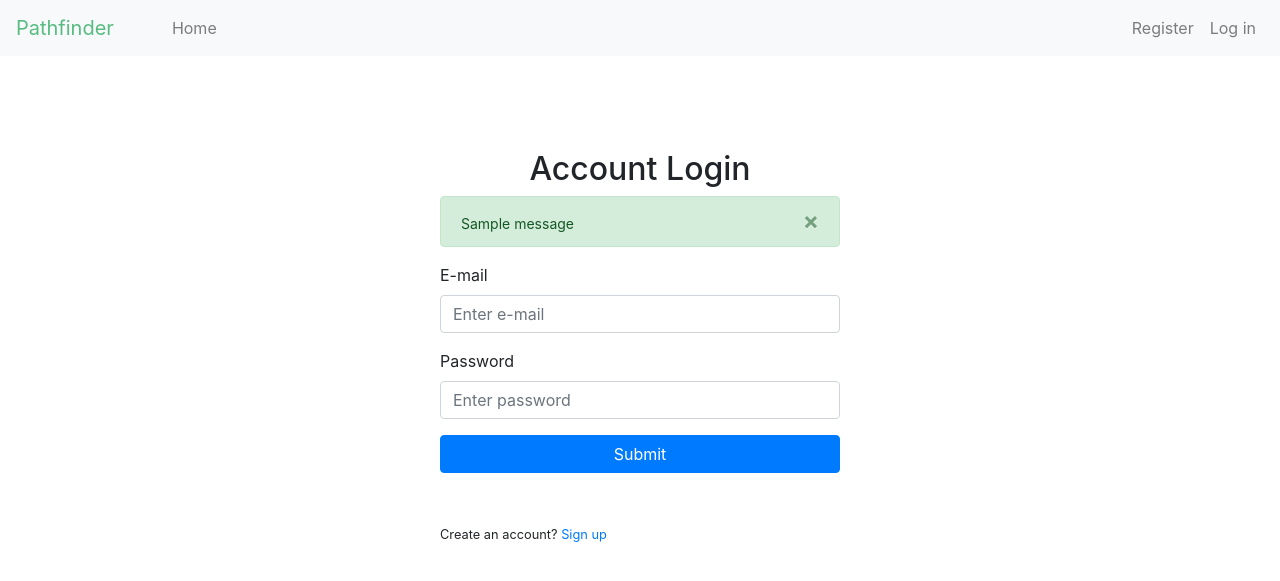
After one commit to jellebaele/pathfinder, a Flask app: page /login in a window 1280 px wide. The commit adds this page. Shown: the top 581 px of the page. Run offline with Flask 2, Linux system fonts and the light colour scheme; tables that the repository leaves empty hold one stand-in row (values such as "Sample post"); one stand-in notice (Sample message) is shown; some libraries are stand-ins or nearby versions.

Commit message:
Added basic user login

```diff
--- a/server.py
+++ b/server.py
@@ -1,15 +1,24 @@
-from flask import Flask, render_template, request, abort, jsonify
+from flask import Flask, render_template, request, abort, jsonify, flash, redirect, session, url_for
+from flask_login import LoginManager, UserMixin, login_user, logout_user, login_required
 from flask_marshmallow import Marshmallow
 from flask_sqlalchemy import SQLAlchemy
 from datetime import datetime
+from werkzeug.security import generate_password_hash, check_password_hash
+from wtforms import Form, StringField, PasswordField, validators
+from functools import wraps
 
 # Init flask
 app = Flask(__name__)
 # Init database
 app.config['SQLALCHEMY_DATABASE_URI'] = 'sqlite:///mydb.db'
+app.config['SECRET_KEY'] = 'thisisasecretkey#1234'
 
 # create database
 db = SQLAlchemy(app)
+# Create an instance of LoginManager
+login_manager = LoginManager(app)
+login_manager.init_app(app)
+login_manager.login_view = "login"
 # Serialize objects and models: marshmallow
 ma = Marshmallow(app)
 
@@ -19,6 +28,44 @@ ma = Marshmallow(app)
 #   - Deserialize input data to app-level objects.
 #   - Serialize app-level objects to primitive Python types.
 #     The serialized objects can then be rendered to standard formats such as JSON for use in an HTTP API.
+
+
+def set_password(_password):
+    return generate_password_hash(_password)
+
+
+class User(db.Model, UserMixin):
+    __tablename__ = 'users'
+    id = db.Column(db.Integer, primary_key=True)
+    mail = db.Column(db.String(50), nullable=False, unique=True)
+    first_name = db.Column(db.String(50), nullable=False)
+    last_name = db.Column(db.String(50), nullable=False)
+    password = db.Column(db.String(255), nullable=False, server_default='')
+    active = db.Column(db.Boolean(), nullable=False, server_default='0')
+
+    # Define the relationship to Role via UserRoles
+    roles = db.relationship('Role', secondary='user_roles', backref='users', lazy=True)
+
+    # layouts = db.relationship('Layouts', backref="users")
+
+    def check_password(self, _password):
+        return check_password_hash(self.password, _password)
+
+
+# Define the Role data-model
+class Role(db.Model):
+    __tablename__ = 'roles'
+    id = db.Column(db.Integer(), primary_key=True)
+    name = db.Column(db.String(50), unique=True)
+
+
+# Define the UserRoles association table
+class UserRoles(db.Model):
+    __tablename__ = 'user_roles'
+    id = db.Column(db.Integer(), primary_key=True)
+    user_id = db.Column(db.Integer(), db.ForeignKey('users.id', ondelete='CASCADE'))
+    role_id = db.Column(db.Integer(), db.ForeignKey('roles.id', ondelete='CASCADE'))
+
 
 # Create model to store all elements of the layouts
 class LayoutModel(db.Model):
@@ -38,6 +85,56 @@ class LayoutModel(db.Model):
 class LayoutSchema(ma.SQLAlchemyAutoSchema):
     class Meta:
         model = LayoutModel
+
+
+@login_manager.user_loader
+def load_user(user_id):
+    return User.query.get(int(user_id))
+
+
+@login_manager.unauthorized_handler
+def unauthorized():
+    flash("You need to login to access this page", "warning")
+    return redirect('login')
+
+
+def required_roles(*roles):
+    def wrapper(f):
+        @wraps(f)
+        def wrapped(*args, **kwargs):
+            if not is_current_user_role(roles):
+                flash("Unauthorized!", "danger")
+                return redirect(url_for('index'))
+            return f(*args, **kwargs)
+
+        return wrapped
+
+    return wrapper
+
+
+def is_current_user_role(roles):
+    if 'logged_in' in session:
+        user = db.session.query(User).filter(User.mail == session['mail']).first()
+        for role in roles:
+            role = db.session.query(Role).filter(Role.name == role).first()
+            if role is not None and user in role.users:
+                return True
+    return False
+
+
+class RegisterForm(Form):
+    first_name = StringField('First name', [validators.DataRequired(), validators.Length(min=1, max=50)])
+    last_name = StringField('Last name', [validators.DataRequired(), validators.Length(min=1, max=50)])
+    email = StringField('E-mail', [validators.Email()])
+    password = PasswordField('Password', [
+        validators.DataRequired(),
+        validators.EqualTo('confirm', message="Passwords do no match."),
+        validators.Length(min=6, max=50),
+        validators.Regexp(regex='(?=.*[A-Z])(?=.*[a-z])(?=.*[@#$%^&+!=])',
+                          message="Your password must be a combination of at least 6 characters including "
+                                  "at least one uppercase and one special case. Please try again")
+    ])
+    confirm = PasswordField('Confirm password')
 
 
 # create database
@@ -79,11 +176,13 @@ def index():
 
 
 @app.route('/stored')
+@login_required
 def stored():
     return render_template("stored.html")
 
 
 @app.route('/stored/get')
+@login_required
 # Get all layouts stored
 def get_layouts():
     if request.method == 'GET':
@@ -92,6 +191,7 @@ def get_layouts():
 
 
 @app.route('/stored/<int:id>', methods=['GET', 'DELETE', 'PUT'])
+@login_required
 def get_layout(id):
     # Get specific layout
     if request.method == 'GET':
@@ -120,6 +220,7 @@ def get_layout(id):
 
 
 @app.route('/stored/delete', methods=['DELETE'])
+@login_required
 # Deletes the entire database
 def delete_db():
     db.drop_all()
@@ -128,5 +229,74 @@ def delete_db():
     return jsonify({'Test': 'Successful'}), 200
 
 
+@app.route('/login', methods=['GET', 'POST'])
+def login():
+    if request.method == 'POST':
+        mail = request.form['mail']
+        password = request.form['password']
+
+        user = db.session.query(User).filter(User.mail == mail).first()
+
+        if user is not None:
+            if user.check_password(password):
+                session['logged_in'] = True
+                session['mail'] = mail
+
+                login_user(user)
+
+                flash('You are now logged in', "success")
+                return redirect(url_for('index'))
+            else:
+                error = "Invalid login"
+                return render_template("login.html", error=error)
+        else:
+            error = "Username not found"
+            return render_template("login.html", error=error)
+
+    return render_template("login.html")
+
+
+@app.route('/logout')
+def logout():
+    session.clear()
+    logout_user()
+
+    return redirect(url_for('index'))
+
+
+@app.route('/register', methods=['GET', 'POST'])
+def register():
+    form = RegisterForm(request.form)
+    if request.method == 'POST' and form.validate():
+        first_name = form.first_name.data
+        last_name = form.last_name.data
+        email = form.email.data
+        password = form.password.data
+
+        user = User(mail=email, first_name=first_name, last_name=last_name)
+        user.password = set_password(password)
+        role = db.session.query(Role).filter(Role.name == 'member').first()
+
+        if role is not None:
+            user.roles.append(role)
+            try:
+                db.session.add(user)
+                db.session.commit()
+                flash("You are now registered and can log in", "success")
+                return redirect(url_for('login'))
+            except:
+                flash("E-mail address is already in use.", "warning")
+                return redirect(url_for('register'))
+
+        return redirect(render_template('register.html', form=form))
+
+    return render_template('register.html', form=form)
+
+
+@app.route('/admin')
+@required_roles('admin')
+def admin():
+    return "This is the admin page"
+
 if __name__ == '__main__':
     app.run(debug=True)
--- a/static/styles/index_style.css
+++ b/static/styles/index_style.css
@@ -120,7 +120,7 @@
 }
 
 .bi-arrow-left-circle {
-    position: absolute;               /* 2 */
+    position: absolute; /* 2 */
     top: 50%;
     left: 2%;
     transform: translate(0%, -50%);
@@ -131,7 +131,7 @@
 .bi-arrow-right-circle {
     color: #58BC82;
     right: 2%;
-    position: absolute;               /* 2 */
+    position: absolute; /* 2 */
     top: 50%;
     transform: translate(0%, -50%);
     cursor: pointer;
@@ -145,3 +145,38 @@
     transform: translate(-50%, -50%);
     width: 80%;
 }
+
+#container {
+    position: fixed;
+    width: 400px;
+    height: 280px;
+    top: 50%;
+    left: 50%;
+    margin-top: -250px;
+    margin-left: -200px;
+}
+
+#containerRegister {
+    position: fixed;
+    width: 700px;
+    height: 280px;
+    top: 50%;
+    left: 50%;
+    margin-top: -230px;
+    margin-left: -350px;
+}
+
+#idLogin {
+    text-align: center;
+}
+
+#idBtnLogin, #idBtnRegister {
+    display: block;
+    margin-left: auto;
+    margin-right: auto;
+    width: 100%;
+}
+
+.help-inline {
+    color: #fc6A03;
+}
--- /dev/null
+++ b/templates/includes/_messages.html
@@ -0,0 +1,25 @@
+{% with messages = get_flashed_messages(with_categories=true) %}
+{% if messages %}
+{% for category, message in messages %}
+<div class="alert alert-{{ category }} alert-dismissible" style="width: 100%">
+    <a href="#" class="close" data-dismiss="alert" aria-label="close">&times;</a>
+    <div class="mt-1"> {{ message }}</div>
+</div>
+{% endfor %}
+{% endif %}
+{% endwith %}
+
+{% if error %}
+<div class="alert alert-danger alert-dismissible" style="width: 100%">
+    <a href="#" class="close" data-dismiss="alert" aria-label="close">&times;</a>
+    <div class="mt-1">{{error}}</div>
+</div>
+{% endif %}
+
+{% if msg %}
+<div class="alert alert-success alert-dismissible" style="width: 100%">
+    <a href="#" class="close" data-dismiss="alert" aria-label="close">&times;</a>
+    <div class="mt-1">{{msg}}
+    </div>
+</div>
+{% endif %}
--- a/templates/index.html
+++ b/templates/index.html
@@ -40,6 +40,9 @@
 {% block body %}
 <!-- How tho center:
     https://www.w3.org/Style/Examples/007/center.en.html-->
+<div class="container">
+    {% include 'includes/_messages.html' %}
+</div>
 <div class="pop-outer" id="idOuter">
     <div class="pop-inner">
         <h2 style="color: #58BC82; margin-top: 2%">Welcome!</h2>
--- /dev/null
+++ b/templates/login.html
@@ -0,0 +1,31 @@
+{% extends 'template.html' %}
+{% block head %}
+<link rel="stylesheet" href="{{ url_for('static', filename='styles/index_style.css') }}"/>
+{% endblock %}
+{% block body %}
+<div id="container">
+    <h2 id="idLogin">Account Login</h2>
+    <div class="login">
+        <form action="" method="POST">
+            {% include 'includes/_messages.html' %}
+            <div class="form-group">
+                <label>E-mail</label>
+                <input type="text" name="mail" class="form-control" placeholder="Enter e-mail"
+                       value="{{ request.form.mail }}">
+            </div>
+            <div class="form-group">
+                <label>Password</label>
+                <input type="password" name="password" class="form-control" placeholder="Enter password"
+                       value={{request.form.password}}>
+            </div>
+            <button type="submit" class="btn btn-primary" id="idBtnLogin">Submit
+            </button>
+            <br><br>
+            <div class="form-group">
+                <small class form-text text-muted>Create an account? <a href="/register">Sign up</a></small>
+            </div>
+        </form>
+    </div>
+</div>
+
+{% endblock %}
--- a/templates/template.html
+++ b/templates/template.html
@@ -20,7 +20,7 @@
         </button>
 
         <div class="collapse navbar-collapse" id="navbarCollapse">
-            <ul class="navbar-nav">
+            <ul class="nav navbar-nav navbar-left">
                 <li class="nav-item">
                     <a href="/home" class="nav-item nav-link">Home</a>
                 </li>
@@ -28,6 +28,23 @@
                 <!--<li class="nav-item">
                     <a href="/" class="nav-item nav-link">Home</a>
                 </li>-->
+            </ul>
+            <ul class="nav navbar-nav ml-auto">
+                {% if session.logged_in %}
+                <li class="nav-item">
+                    <a href="/profile" class="nav-item nav-link">My profile</a>
+                </li>
+                <li>
+                    <a href="/logout" class="nav-item nav-link">Log out</a>
+                </li>
+                {% else %}
+                <li class="nav-item">
+                    <a href="/register" class="nav-item nav-link">Register</a>
+                </li>
+                <li>
+                    <a href="/login" class="nav-item nav-link">Log in</a>
+                </li>
+                {% endif %}
             </ul>
         </div>
     </nav>
```
Also changed, not shown: templates/includes/_formhelpers.html (added, +9 -0 lines), templates/register.html (added, +36 -0 lines), mydb.db.
